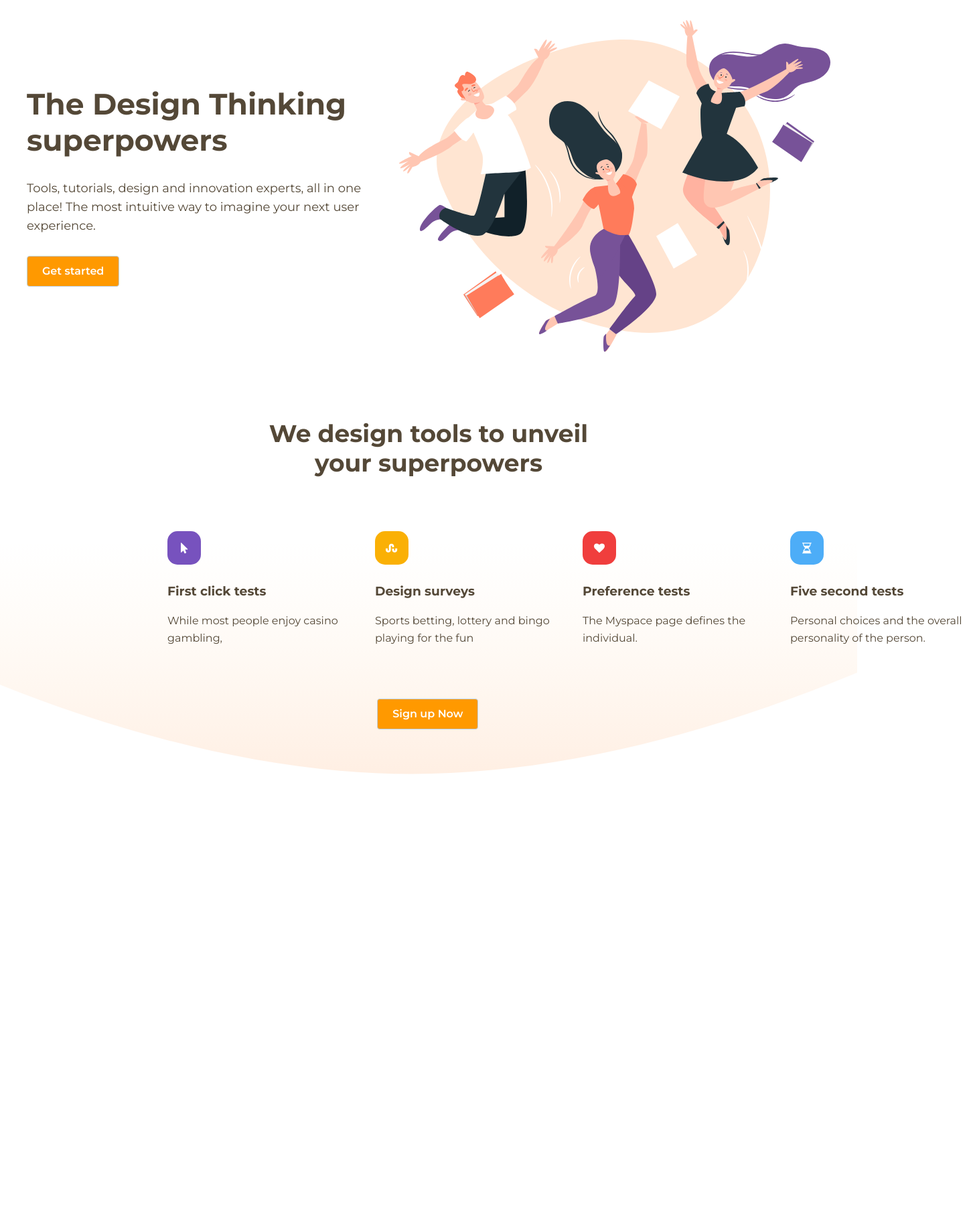
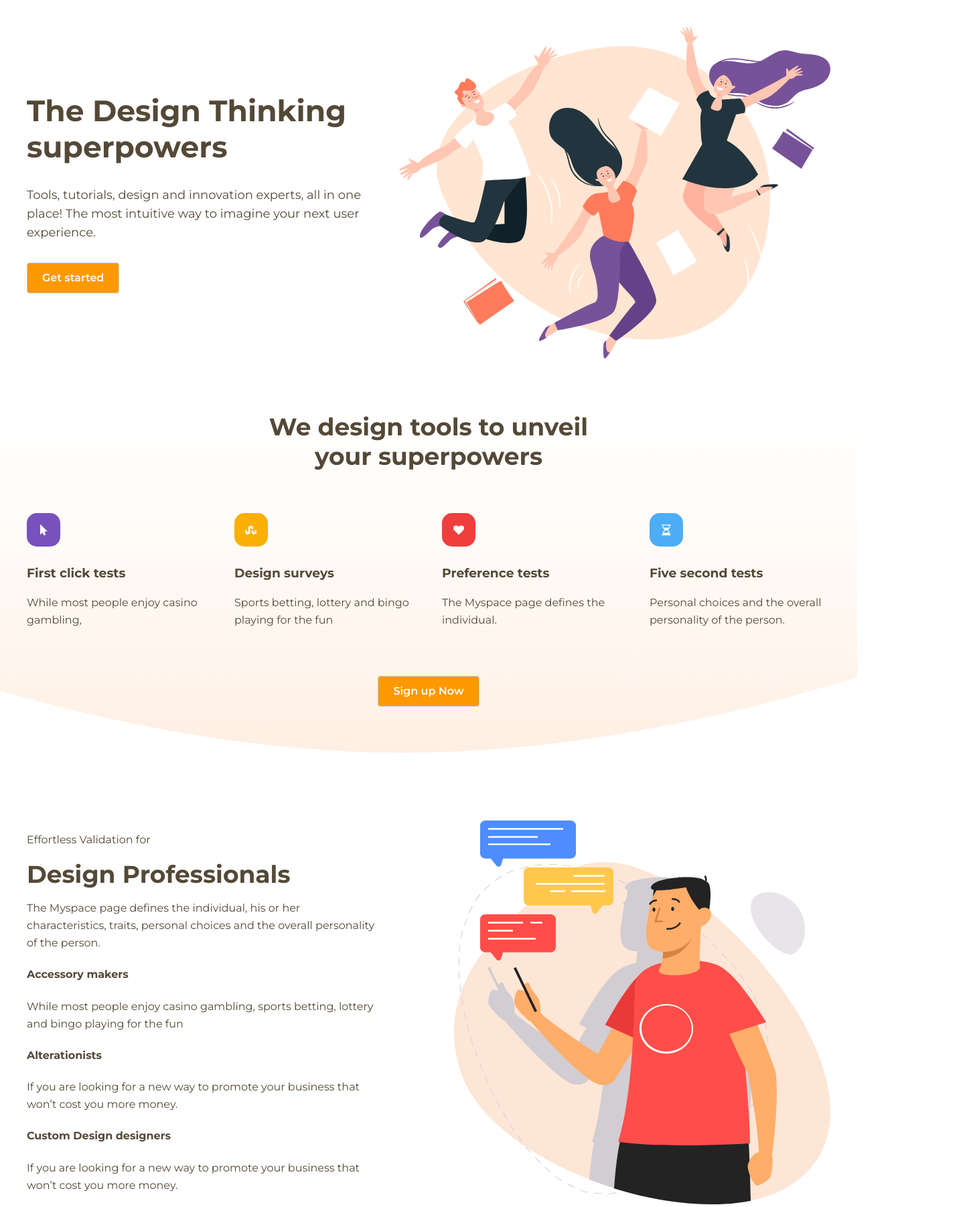
Before and after one commit to GlebKalmikov/Productly, a plain HTML site: page index.html in a window 1280 px wide. Shown: the part 120-1922 px from the top of the page at 67% size, 1450 px wide, since content can reach past the window. Before the commit the page ends 1305 px from the top, so only its background shows below. Drawn offline with Linux system fonts and the light colour scheme.

Commit message:
add section 2,3

```diff
--- a/index.html
+++ b/index.html
@@ -14,7 +14,8 @@
 <body>
   <header>
    <div class="container">
-    <div class="logo">
+    <div class="content">
+       <div class="logo">
       <img src="images/Logo.svg" alt="logo">
     </div>
       <ul class="ul-container">
@@ -28,46 +29,79 @@
       <button class="button">Sign Up</button>
     </div>
   </div>
+</div>
   </header>
 
   <main>
-    <section class="size-section">
-      <div class="container-text">
-        <h1 class="heading-h1">The Design Thinking<br> superpowers
-        </h1>
-          <p class="paragraph-style">Tools, tutorials, design and innovation experts, all in one place! The most intuitive way to imagine your next user experience.</p>
+    <section class="container">
+        <div class="content">
+         <div class="container-text">
+          <h1 class="heading-h1">The Design Thinking superpowers</h1>
+           <p class="paragraph-style">Tools, tutorials, design and innovation experts, all in one place! The most intuitive way to imagine your next user experience.</p>
           <button class="button">Get started</button>
       </div>
-      <img src="/images/Image.svg" alt="people">
+      <img src="images/jumping.svg" alt="people">
+    </div>
     </section>
-    <section class="size-section-second">
-      <h2 class="heading-h2 taxt-center ">We design tools to unveil <br>
+
+    <section class="img-bg">
+      <div class="container flex-box">
+            <h2 class="heading-h2 taxt-center ">We design tools to unveil <br>
         your superpowers</h2>
         <div class="card-box">
           <div class="blok-tests">
-            <img src="/images/icon-1.svg" alt="">
+            <img src="images/icon-1.svg" alt="">
             <h3>First click tests</h3>
             <p>While most people enjoy casino gambling,</p>
           </div>
           <div class="blok-tests">
-            <img src="/images/icon-2.svg" alt="">
+            <img src="images/icon-2.svg" alt="">
             <h3>Design surveys</h3>
             <p>Sports betting, lottery and bingo playing for the fun</p>
           </div>
           <div class="blok-tests">
-            <img src="/images/icon-3.svg" alt="">
+            <img src="images/icon-3.svg" alt="">
             <h3>Preference tests</h3>
             <p>The Myspace page defines the individual.</p>
           </div>
           <div class="blok-tests">
-            <img src="/images/icon-4.svg" alt="">
+            <img src="images/icon-4.svg" alt="">
             <h3>Five second tests</h3>
             <p>Personal choices and the overall personality of the person. </p>
           </div>
         </div>
          <button class="button button-center">Sign up Now</button>
-          <img class="img-bg" src="/images/bg.svg" alt="bg">
+      </div>
+    </section>
+    <section class="container content">
+      <div class="text-box">
+        <p>Effortless Validation for</p>
+        <h2 class="heading-h2">Design Professionals</h2>
+        <p>The Myspace page defines the individual, his or her characteristics, traits, personal choices and the overall personality of the person.</p>
+        <h4>Accessory makers</h4>
+        <p>While most people enjoy casino gambling, sports betting, lottery and bingo playing for the fun</p>
+        <h4>Alterationists</h4>
+        <p>If you are looking for a new way to promote your business that won’t cost you more money.</p>
+        <h4>Custom Design designers</h4>
+        <p>If you are looking for a new way to promote your business that won’t cost you more money.</p>
+      </div>
+      <img src="images/man_phone.svg" alt="man-phone">
+    </section>
 
+    <section class="container content">
+
+        <img src="images/man_laptop.svg" alt="man-laptop">
+       <div class="text-box">
+         <p>Easier decision making for</p>
+        <h2 class="heading-h2">Product Managers</h2>
+        <p>Few would argue that, despite the advancements of feminism over the past three decades, women still face a double standard when it comes to their behavior.</p>
+        <h4>Accessory makers.</h4>
+        <p>While most people enjoy casino gambling, sports betting, lottery and bingo playing for the fun</p>
+        <h4>Alterationists</h4>
+        <p>If you are looking for a new way to promote your business that won’t cost you more money.</p>
+        <h4>Custom Design designers</h4>
+        <p>If you are looking for a new way to promote your business that won’t cost you more money.</p>
+      </div>
     </section>
   </main>
   <footer></footer>
--- a/styles/style.css
+++ b/styles/style.css
@@ -6,22 +6,30 @@ body {
   line-height: 26px;
   font-family: 'Montserrat';
 }
-
-
 .container {
   max-width: 1200px;
-  height: 80px;
   margin: 0 auto;
-  display: flex;
-  justify-content: space-between;
-  align-items: center;
+}
 
-
+.content {
+ min-height: 80px;
+ display: flex;
+ flex-wrap: wrap;
+ justify-content: space-between;
+ align-items: center;
+ margin-bottom: 80px;
+}
+.container-text {
+ width: 500px;
+ height: 300px;
+ display: flex;
+ flex-direction: column;
+ align-items: flex-start;
+ justify-content: space-between;
 }
 .logo {
   width: 200px;
   height: 32px;
-
 }
 .ul-container {
   display: flex;
@@ -33,19 +41,17 @@ body {
   margin: 0 0 0 0;
   padding: 0;
 }
-
-  .text-style {
+.text-style {
   text-decoration: none;
-  font-weight: 400;
-  font-family: 'Montserrat';
   color: #2F281E;
 }
+
+
 .button-blok {
   display: flex;
   justify-content: space-between;
   width: 252px;
   height: 46px;
-
 }
 .button {
   padding: 12px 22px;
@@ -55,7 +61,6 @@ body {
   border-radius: 4px;
   color: #FFFFFF;
   border: 1px solid #BCD0E5;
-  font-family: 'Montserrat';
 }
 .button:active {
   color:  #000;;
@@ -73,47 +78,33 @@ body {
   background: #000;
   transition: all .2s ease-in;
 }
-.button-center {
-  position: relative;
-  top: 300px;
-  left: 44%;
-
-
-}
-.size-section {
-  width: 1200px;
-  margin: 70px auto;
+.flex-box {
+  height: 440px;
   display: flex;
   justify-content: space-between;
   align-items: center;
+  flex-direction: column;
 }
-.container-text {
- width: 500px;
- height: 300px;
- display: flex;
- flex-wrap: wrap;
- align-content: space-between;
-}
-.size-section-second {
-  height: 510px;
 
-
+.text-box {
+ width: 524px;
 
 }
 .img-bg {
-  height: 388px;
-  width: 100%;
+  height: 510px;
+  background: url(/Productly/images/bg.svg);
+  background-position-y: bottom;
+  background-position:center;
+  background-repeat: no-repeat;
+  background-size:cover;
+  margin-bottom: 100px;
+
 }
 .card-box {
   width: 1200px;
   height: 180px;
   display: flex;
   justify-content: space-between;
-  position: absolute;
-  margin-top: 50px;
-  margin-left: 250px;
-
-
 }
 .blok-tests {
   width: 270px;
@@ -131,11 +122,10 @@ body {
   font-size: 18px;
   line-height: 28px;
 }
-
 .heading-h2 {
-  font-size: 36px;
+ font-size: 36px;
  line-height: 44px;
- margin-top: 100px;
+ margin: 0;
 
 }
 .heading-h3 {
```
Also changed, not shown: images/jumping.svg (renamed from images/Image.svg), images/man_board.svg (added), images/man_laptop.svg (added), images/man_phone.svg (added).
